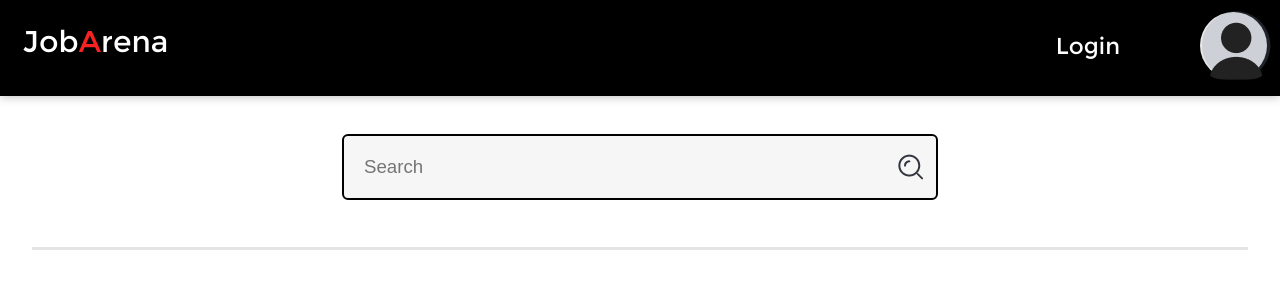
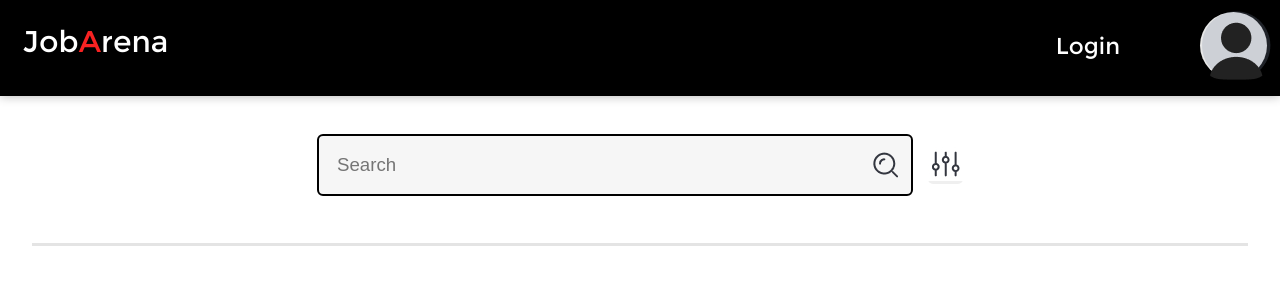
Before and after one commit to NVNTH99/JobArena, a React (Vite) app in the folder React/: page /home in a window 1280 px wide. Shown: the top 300 px of the page. Built offline with nearby package versions, Linux system fonts and the light colour scheme.

Commit message:
login and home css

```diff
--- a/React/src/Pages/Home.css
+++ b/React/src/Pages/Home.css
@@ -109,9 +109,23 @@ nav ul {
   height: 1px;
 }
 
-.search-box {
+.search-container > div{
   margin-top: 3%;
   margin-bottom: 3%;
+  display: flex;
+  justify-content: center;
+  align-items: center;
+  gap: 15px;
+}
+
+.filter-button{
+  border: none;
+  padding: 0;
+  cursor: pointer;
+  border-radius: 5px;
+}
+
+.search-box {
   display: flex;
   align-items: center;
   background-color: #f6f6f6;
@@ -128,5 +142,7 @@ nav ul {
   outline-width: 0;
   width: 94%;
   height: 10%;
+  padding: 10px;
+  border-radius: 5px;
   font-size: 14pt;
 }
--- a/React/src/Pages/Login.css
+++ b/React/src/Pages/Login.css
@@ -198,7 +198,6 @@ input {
 }
 
 .container a{
-  color: #b38bff;
   transition: all 0.2s ease-in-out;
 }
 
--- a/React/src/components/Search.jsx
+++ b/React/src/components/Search.jsx
@@ -2,10 +2,13 @@ import React from "react";
 
 function Search(){
     return(
-        <div className="search-container">
-            <SearchBar/>
+        <section className="search-container">
+                <div>
+                    <SearchBar/>
+                    <Filter/>
+                </div>
             <hr></hr>
-        </div>
+        </section>
     )
 }
 function SearchBar(){
@@ -17,4 +20,14 @@ function SearchBar(){
     )
 }
 
+function Filter(){
+    return(
+        <button className="filter-button">
+            {/* <span></span> */}
+            <img src = "/Filter.jpg"></img>
+            {/* <span></span> */}
+        </button>
+    )
+}
+
 export default Search
```
Also changed, not shown: React/public/Filter.jpg (added).
